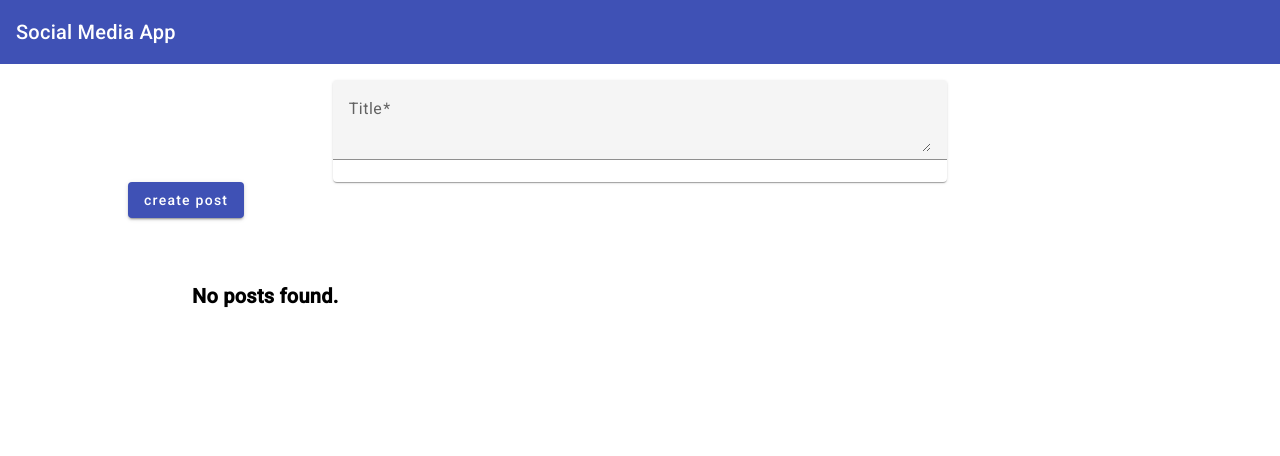
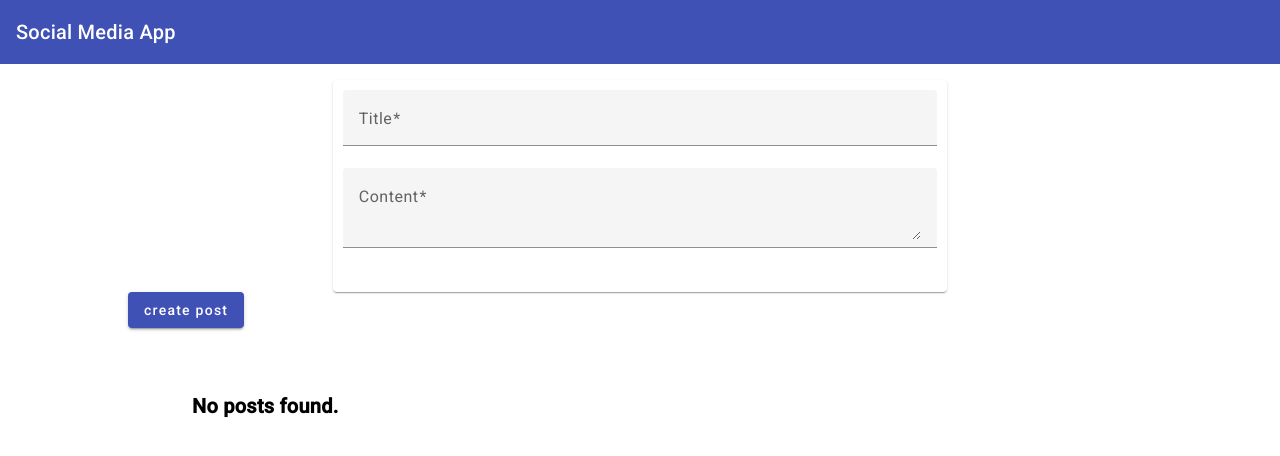
Before and after one commit to phlong19/MEAN, an Angular app in the folder fe/: page / in a window 1280 px wide. Shown: the top 456 px of the page. Built offline with nearby package versions, Linux system fonts and the light colour scheme.

Commit message:
chore: add user input post to list

```diff
--- a/fe/src/app/app.component.html
+++ b/fe/src/app/app.component.html
@@ -1,5 +1,5 @@
 <app-header></app-header>
 <main>
-  <app-post-create></app-post-create>
-  <app-post-list></app-post-list>
+  <app-post-create (postCreated)="onAddPost($event)"></app-post-create>
+  <app-post-list [posts]="posts"></app-post-list>
 </main>
--- a/fe/src/app/app.component.ts
+++ b/fe/src/app/app.component.ts
@@ -2,7 +2,10 @@ import { Component } from '@angular/core';
 import { RouterOutlet } from '@angular/router';
 import { PostCreateComponent } from './components/posts/post-create/post-create.component';
 import { HeaderComponent } from './components/header/header.component';
-import { PostListComponent } from './components/posts/post-list/post-list.component';
+import {
+  Post,
+  PostListComponent,
+} from './components/posts/post-list/post-list.component';
 
 @Component({
   selector: 'app-root',
@@ -17,4 +20,9 @@ import { PostListComponent } from './components/posts/post-list/post-list.compon
 })
 export class AppComponent {
   title = 'social-media';
+  posts: Post[] = [];
+
+  onAddPost(post: Post) {
+    this.posts.push(post);
+  }
 }
--- a/fe/src/app/components/posts/post-create/post-create.component.html
+++ b/fe/src/app/components/posts/post-create/post-create.component.html
@@ -1,21 +1,20 @@
 <mat-card>
-  <mat-form-field>
+  <mat-form-field appearance="fill">
     <mat-label>Title</mat-label>
+    <input matInput [(ngModel)]="title" placeholder="Your title" required />
+  </mat-form-field>
+  <mat-form-field class="content-input">
+    <mat-label>Content</mat-label>
     <textarea
       matInput
-      required
-      [(ngModel)]="enteredValue"
-      placeholder="Enter title"
+      [(ngModel)]="content"
+      placeholder="Write your content here..."
       required
     ></textarea>
   </mat-form-field>
+  <p class="error-message">{{ errorMessage }}</p>
 </mat-card>
 
-<button
-  mat-raised-button
-  color="primary"
-  type="button"
-  (click)="onCreatePost()"
->
+<button mat-raised-button color="primary" type="button" (click)="onAddPost()">
   create post
 </button>
--- a/fe/src/app/components/posts/post-create/post-create.component.scss
+++ b/fe/src/app/components/posts/post-create/post-create.component.scss
@@ -1,4 +1,15 @@
 mat-card {
   width: 60%;
   margin: 0 auto;
+  padding: 10px;
 }
+
+.content-input {
+  max-height: 300px;
+}
+
+.error-message {
+  color: red;
+  font-size: 16px;
+  font-weight: 500;
+}
--- a/fe/src/app/components/posts/post-create/post-create.component.ts
+++ b/fe/src/app/components/posts/post-create/post-create.component.ts
@@ -1,4 +1,4 @@
-import { Component } from '@angular/core';
+import { Component, EventEmitter, Output } from '@angular/core';
 import { FormsModule } from '@angular/forms';
 import { MatInputModule } from '@angular/material/input';
 import { MatCardModule } from '@angular/material/card';
@@ -11,14 +11,26 @@ import { MatButtonModule } from '@angular/material/button';
   styleUrl: './post-create.component.scss',
 })
 export class PostCreateComponent {
-  content = 'no content';
+  title = '';
+  content = '';
+  errorMessage = '';
 
-  onAddPost(postInput: HTMLTextAreaElement) {
-    this.content = postInput.value;
-  }
+  @Output() postCreated = new EventEmitter();
 
-  enteredValue = '';
-  onCreatePost() {
-    this.content = this.enteredValue;
+  onAddPost() {
+    if (this.title.trim() === '' || this.content.trim() === '') {
+      this.errorMessage = 'Please fill in all fields.';
+    } else {
+      const post = {
+        title: this.title,
+        content: this.content,
+      };
+
+      this.postCreated.emit(post);
+      // clear inputs
+      this.title = '';
+      this.content = '';
+      this.errorMessage = '';
+    }
   }
 }
--- a/fe/src/app/components/posts/post-list/post-list.component.scss
+++ b/fe/src/app/components/posts/post-list/post-list.component.scss
@@ -4,3 +4,8 @@
   font-size: 20px;
   line-height: 28px;
 }
+
+.mat-accordion {
+  display: block;
+  margin-top: 16px;
+}
--- a/fe/src/app/components/posts/post-list/post-list.component.ts
+++ b/fe/src/app/components/posts/post-list/post-list.component.ts
@@ -1,8 +1,8 @@
 import { CommonModule } from '@angular/common';
-import { Component } from '@angular/core';
+import { Component, Input } from '@angular/core';
 import { MatExpansionModule } from '@angular/material/expansion';
 
-interface Post {
+export interface Post {
   title: string;
   content: string;
 }
@@ -13,5 +13,5 @@ interface Post {
   styleUrl: './post-list.component.scss',
 })
 export class PostListComponent {
-  posts: Post[] = [];
+  @Input() posts: Post[] = [];
 }
```
